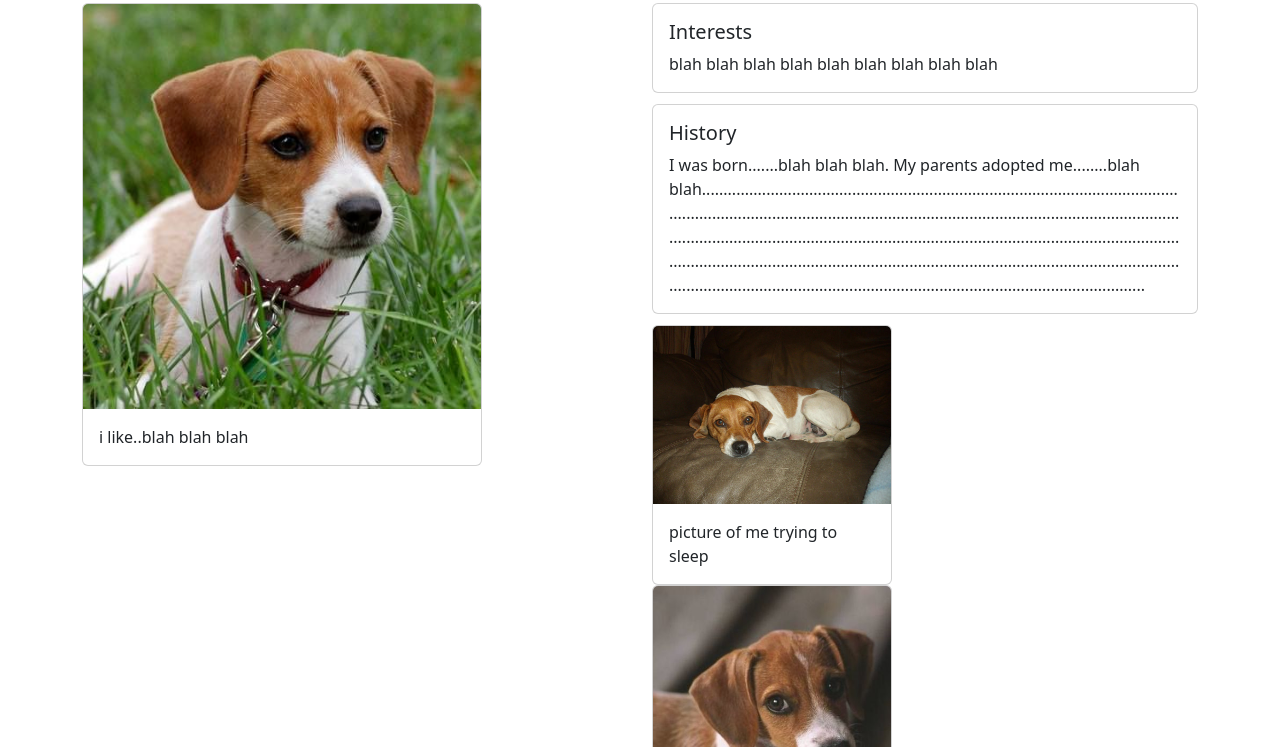
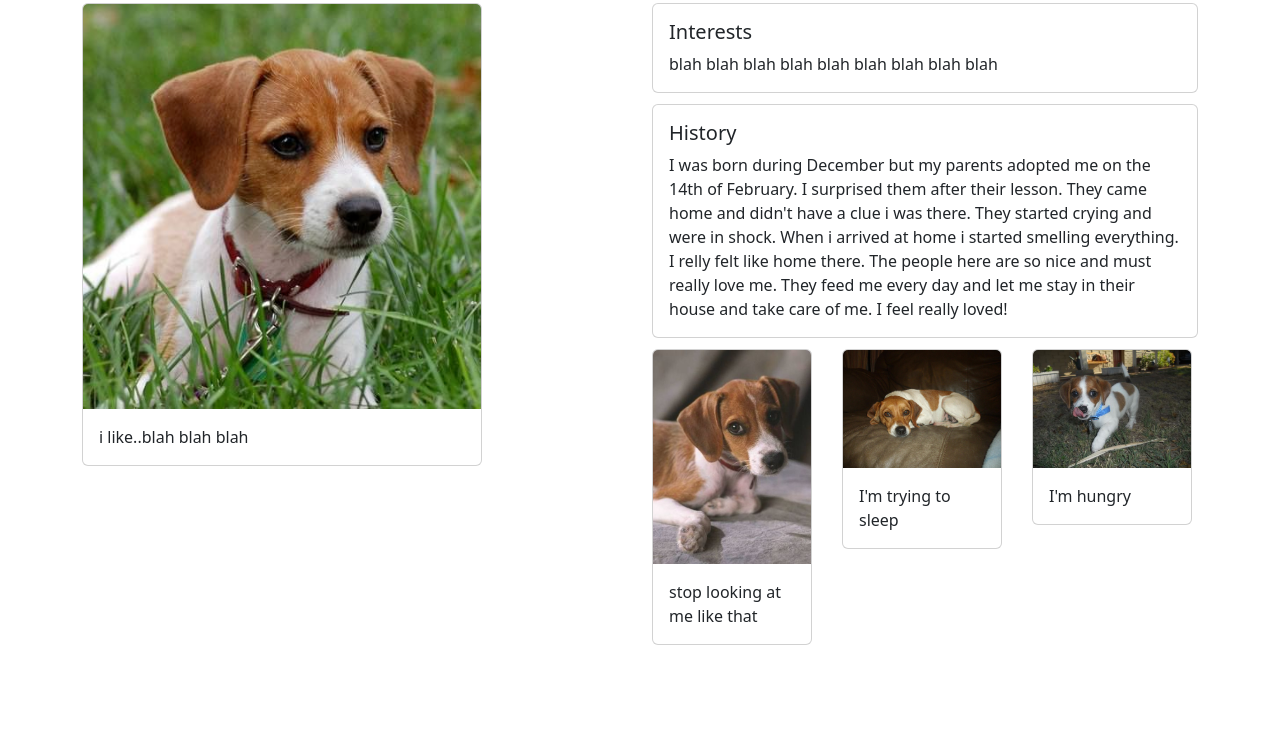
Before and after one commit to ZoeK12/ZoeK12.github.io, a plain HTML site: page index.html in a window 1280 px wide. Shown: the part 53-800 px from the top of the page. Drawn offline with nearby package versions, Linux system fonts and the light colour scheme.

Commit message:
Add files via upload

```diff
--- a/index.html
+++ b/index.html
@@ -25,25 +25,45 @@
 	   			    <p class="card-text">blah blah blah blah blah blah blah blah blah</p>
 	   				</div>
    				</div>
+
    				<div class="card space2">
 	  				<div class="card-body">
 	   			    <h5 class="card-title">History</h5>
-   			    <p class="card-text">I was born.......blah blah blah. My parents adopted me........blah blah...................................................................................................................................................................................................................................................................................................................................................................................................................................................................................................................................................................................................</p>
+	   			    <p class="card-text">I was born during December but my parents adopted me on the 14th of February. I surprised them after their lesson. They came home and didn't have a clue i was there. They started crying and were in shock. When i arrived at home i started smelling everything. I relly felt like home there. The people here are so nice and must really love me. They feed me every day and let me stay in their house and take care of me. I feel really loved!</p>
 	   				</div>
    				</div>
-   				<div class="card" style="width: 15rem;">
-				<img class="card-img-top" src="img/dog3.jpg">
-				<div class="card-body">
-				<p class="card-text">picture of me trying to sleep</p>
-				</div>
-			</div>
-			<div class="card" style="width: 15rem;">
+
+   					<div class="row">
+		<div class="col-md-4">
+		<div class="card" style="width: 10rem;">
 					<img class="card-img-top" src="img/dog2.jpg">
 					<div class="card-body">
 					<p class="card-text">stop looking at me like that</p>
 					</div>
 				</div>
 			</div>
+			<div class="col-md-4">
+						<div class="card" style="width: 10rem;">
+					<img class="card-img-top" src="img/dog3.jpg">
+					<div class="card-body">
+					<p class="card-text">I'm trying to sleep</p>
+					</div>
+				</div>
+				</div>
+					<div class="col-md-4">
+						<div class="card" style="width: 10rem;">
+					<img class="card-img-top" src="img/dog5.jpg">
+					<div class="card-body">
+					<p class="card-text">I'm hungry</p>
+					</div>
+				</div>
+					</div>
+				</div>
+
+
+		</div>
+	</div>
+
 		</div>
 	</div>
 </body>
```
Also changed, not shown: img/dog4.jpg (added), img/dog5.jpg (added), img/dog6.jpg (added). Lines whose indentation alone changed are shown as unchanged.
